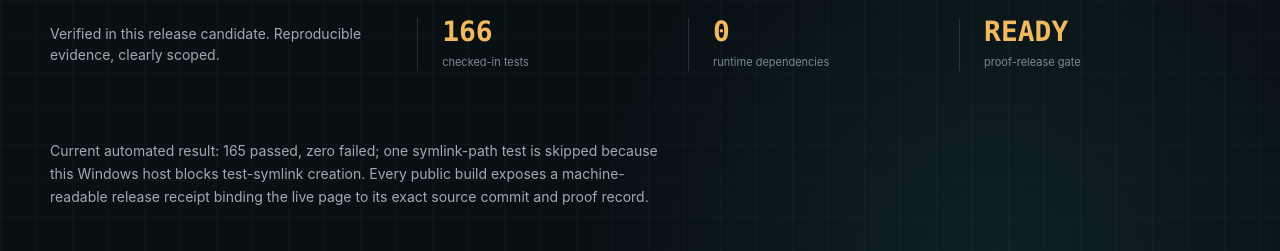
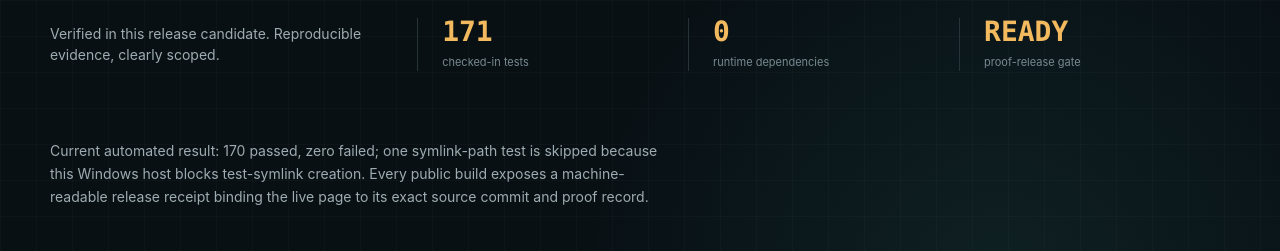
Before and after one commit to cexplayer01/bounded-agent-harness, a Next.js app in the folder website/: page / in a window 1280 px wide. Shown: the part 900-1151 px from the top of the page. Built offline with nearby package versions, Linux system fonts and the light colour scheme.

Commit message:
Publish project-bound checkpoint proof on BAH site

```diff
--- a/website/app/page.tsx
+++ b/website/app/page.tsx
@@ -1,5 +1,5 @@
 const proof = [
-  ["166", "checked-in tests"],
+  ["171", "checked-in tests"],
   ["0", "runtime dependencies"],
   ["READY", "proof-release gate"],
 ];
@@ -85,7 +85,7 @@ export default function Home() {
             <div key={label}><strong>{value}</strong><span>{label}</span></div>
           ))}
         </div>
-        <p className="section-copy">Current automated result: 165 passed, zero failed; one symlink-path test is skipped because this Windows host blocks test-symlink creation. Every public build exposes a machine-readable release receipt binding the live page to its exact source commit and proof record.</p>
+        <p className="section-copy">Current automated result: 170 passed, zero failed; one symlink-path test is skipped because this Windows host blocks test-symlink creation. Every public build exposes a machine-readable release receipt binding the live page to its exact source commit and proof record.</p>
         <a href="/release.json">Inspect the live release receipt ↗</a>
         <a href="https://github.com/cexplayer01/bounded-agent-harness/blob/codex/project-brain-scope-20260927/README.md#current-runnable-slice">Inspect the runnable slice ↗</a>
         <div className="proof-downloads" aria-label="Public source downloads">
@@ -130,7 +130,7 @@ export default function Home() {
         <div className="honest-copy">
           <p className="eyebrow">Verified capabilities</p>
           <h2>A tested local control plane, with the next integration step visible.</h2>
-          <p>Version 0.4.0 compiles, runs, resumes, inspects, and rejects unsafe local workflows. It includes contract-bound memory, evidence, cost enforcement, approval gates, specialist routing, portable takeover checkpoints, an in-process MCP compatibility proof, a repository-native shared-agent bridge, a local concurrency rehearsal, a proof-release gate, a token-capacity gate, an additive token-efficiency layer for lazy capability loading, digest-bound artifact references, deterministic context pruning, and measured cache savings. Milestone 1.8 adds deterministic project-scope validation and local source materialization: an explicit CLI can build a digest-bound context packet from allowlisted repository files. This is not an automatic Codex or ChatGPT host integration; a host must verify the packet and pass only selected content to a model.</p>
+          <p>Version 0.4.0 compiles, runs, resumes, inspects, and rejects unsafe local workflows. It includes contract-bound memory, evidence, cost enforcement, approval gates, specialist routing, portable takeover checkpoints, an in-process MCP compatibility proof, a repository-native shared-agent bridge, a local concurrency rehearsal, a proof-release gate, a token-capacity gate, an additive token-efficiency layer for lazy capability loading, digest-bound artifact references, deterministic context pruning, and measured cache savings. Milestone 1.8 adds deterministic project-scope validation and local source materialization: an explicit CLI can build a digest-bound context packet from allowlisted repository files. New generic takeover checkpoints also require an explicit project ID, reject a caller-supplied project mismatch, preserve legacy USB checkpoint readability, and require the host's exact checkpoint path for checkpoint-only follow-up commits. These checkpoint and BAH brain-ownership tests pass 9/9 and 2/2 respectively. This is not automatic host enforcement: a host must verify the packet and pass only selected content to a model, and no production host integration is proven.</p>
           <p>Direct proof: project-scope validation passes 10/10 tests; source materialization passes 10 tests, with one symlink-path test skipped because this Windows host blocks test-symlink creation (11 tests total).</p>
           <div className="inline-actions">
             <a href="https://github.com/cexplayer01/bounded-agent-harness/blob/codex/project-brain-scope-20260927/README.md#current-runnable-slice">Run the five-minute demo ↗</a>
```
